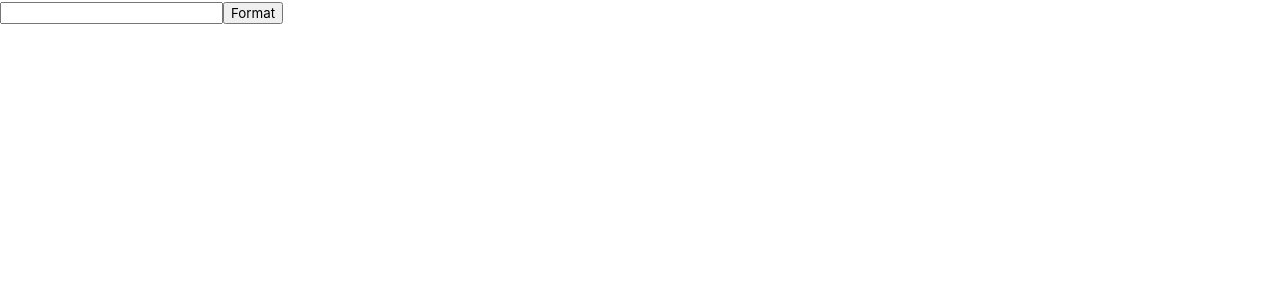
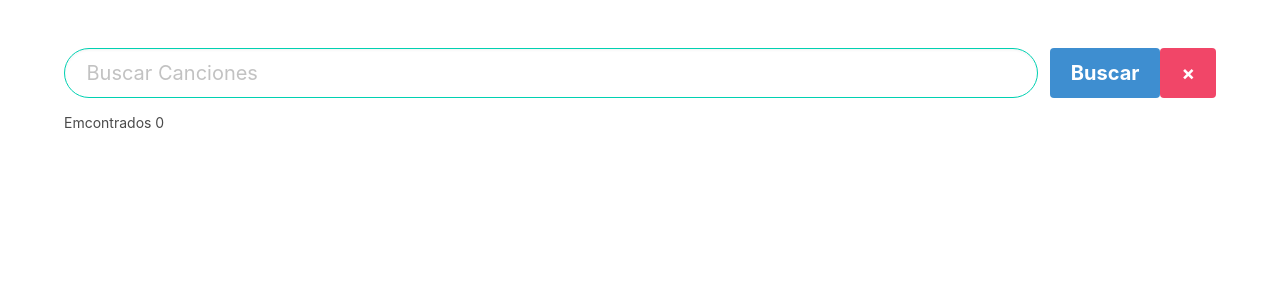
Before and after one commit to GeorgeRangelCode/george-music, a Vue app: page / in a window 1280 px wide. Shown: the top 300 px of the page. Built offline with nearby package versions, Linux system fonts and the light colour scheme.

Commit message:
Integración a Platzi Music  en Vue.js

```diff
--- a/src/App.vue
+++ b/src/App.vue
@@ -1,28 +1,68 @@
 <template>
   <div id="app">
-    <input type="text" v-model="name">
-    <button v-on:click="format">Format</button>
-    <p>{{formattedName}}</p>
+    <section class="section">
+      <nav class="nav has-shadow">
+        <div class="container">
+          <div class="field is-grouped">
+            <div class="control is-expanded">
+              <input
+                type="text"
+                class="input is-medium is-rounded is-primary"
+                placeholder="Buscar Canciones"
+                v-model="searchQuery"
+              >
+            </div>
+            <div class="control">
+              <button class="button is-medium is-info" v-on:click="search">
+                <strong>Buscar</strong>
+              </button>
+              <button class="button is-medium is-danger">
+                <strong>&times;</strong>
+              </button>
+            </div>
+          </div>
+          <p>
+            <small>{{searchMessage}}</small>
+          </p>
+        </div>
+      </nav>
+
+      <div class="container results">
+        <div class="columns">
+          <div class="column" v-for="(t) in tracks" v-bind:key="t.index">{{t.name}} {{ t.artist}}</div>
+        </div>
+      </div>
+    </section>
   </div>
 </template>
 
 <script>
+const tracks = [
+  { name: "Cancion 1", artist: "Artista 1" },
+  { name: "Cancion 2", artist: "Artista 2" },
+  { name: "Cancion 3", artist: "Artista 3" }
+];
+
 export default {
   name: "app",
 
   data() {
     return {
-      name: "",
-      formattedName: ""
+      searchQuery: "",
+      tracks: []
     };
   },
 
   methods: {
-    format() {
-      this.formattedName = this.name
-        .split(" ")
-        .join("-")
-        .toUpperCase();
+    search() {
+      this.tracks = tracks;
+      console.log(this.searchQuery);
+    }
+  },
+
+  computed: {
+    searchMessage() {
+      return `Emcontrados ${this.tracks.length}`;
     }
   }
 };
@@ -31,4 +71,7 @@ export default {
 
 <style lang="scss">
 @import "./scss/main.scss";
+.results {
+  margin-top: 20px;
+}
 </style>
```
